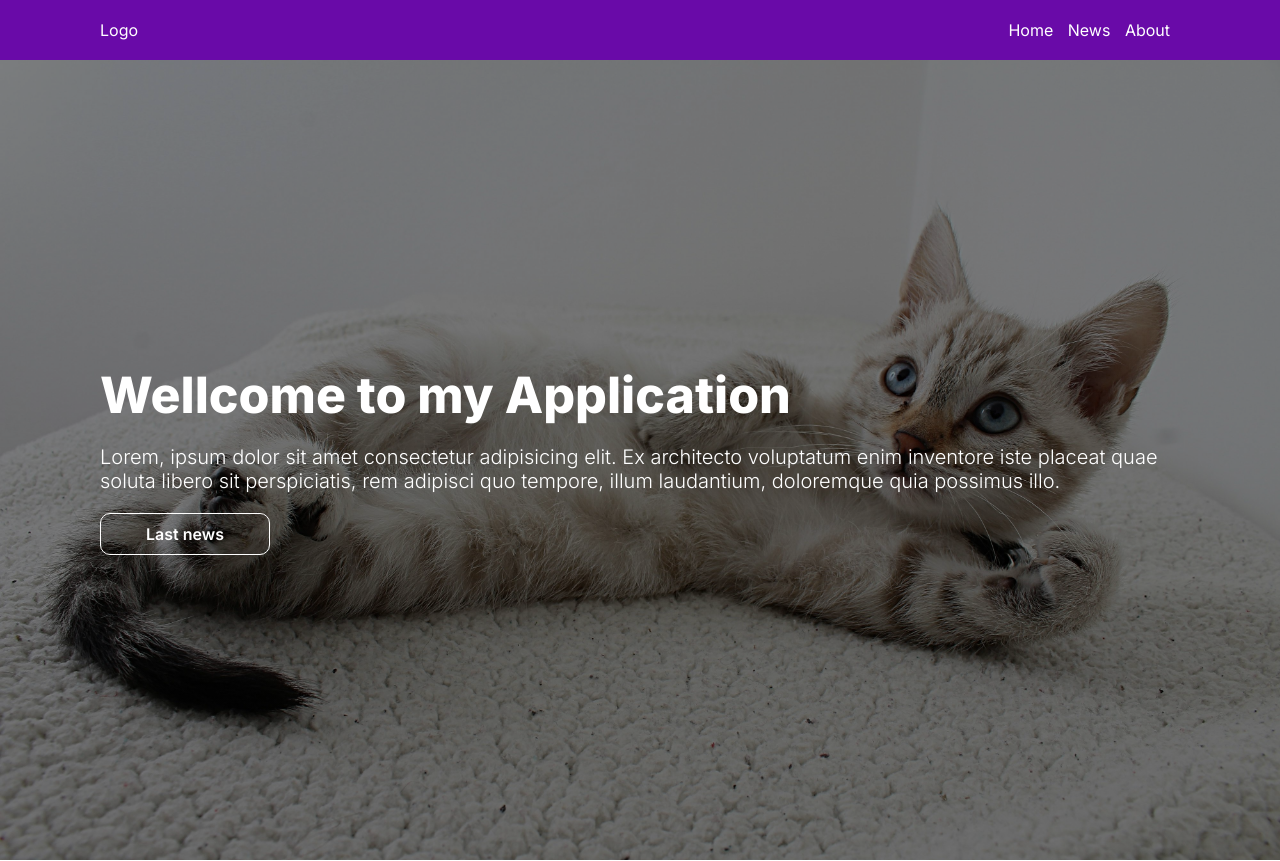
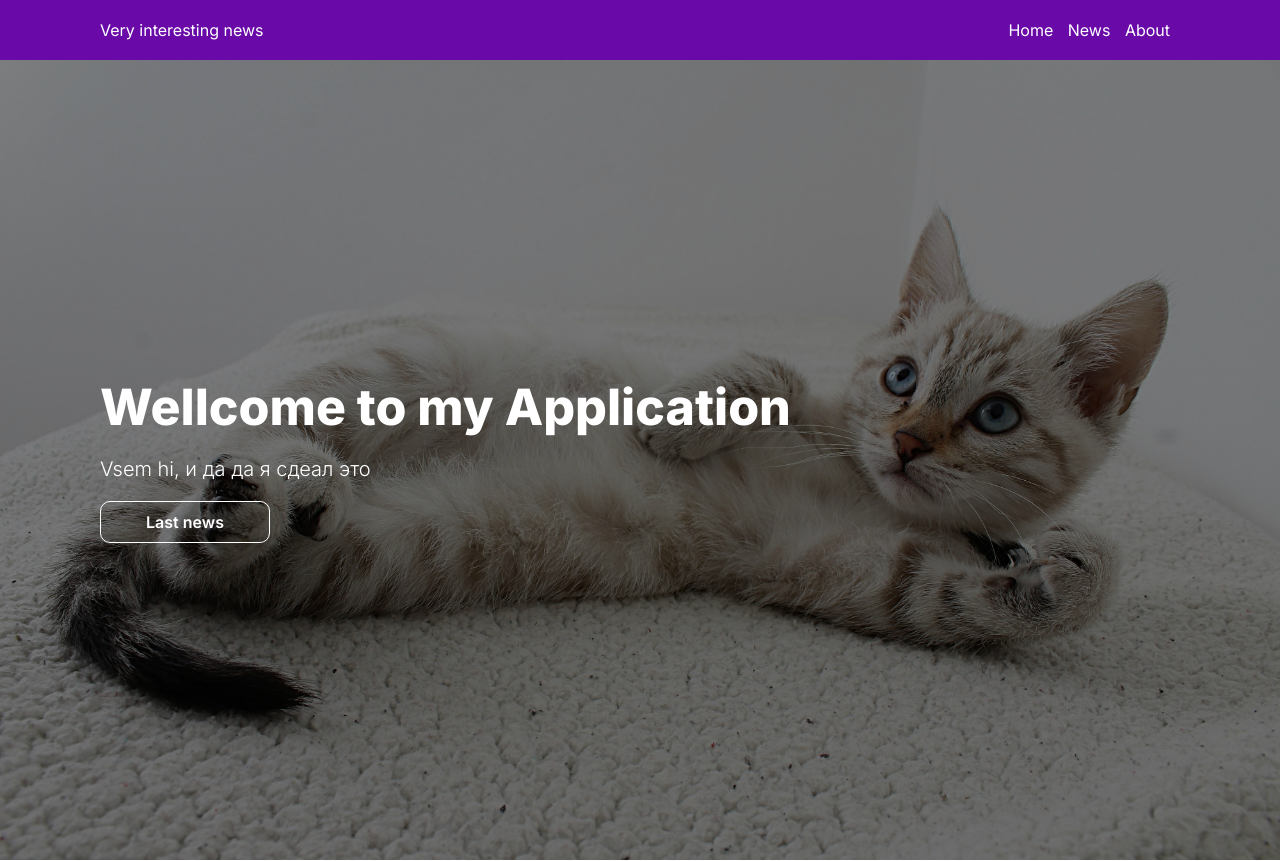
Before and after one commit to Em0nd999/yaustal, a Django app: page / in a window 1280 px wide. Shown: the top 861 px of the page. Run offline with Django 5.2, Linux system fonts and the light colour scheme; data that the repository does not hold is empty.

Commit message:
td commit

```diff
--- a/news_app/templates/primary/index.html
+++ b/news_app/templates/primary/index.html
@@ -13,7 +13,7 @@
     <header class="header">
         <div class="container">
             <div class="row">
-                <a href="#" class="logo">Logo</a>
+                <a href="{% url 'news_page' %}" class="logo">Very interesting news</a>
                 <ul class="header-nav">
                     <li class="nav-list"><a href="{% url 'home_page' %}" class="nav-link">Home</a></li>
                     <li class="nav-list"><a href="{% url 'news_page' %}" class="nav-link">News</a></li>
@@ -35,8 +35,8 @@
         <section class="home">
             <div class="container">
                 <h1 class="home-title">Wellcome to my Application</h1>
-                <p class="home-description">Lorem, ipsum dolor sit amet consectetur adipisicing elit. Ex architecto voluptatum enim inventore iste placeat quae soluta libero sit perspiciatis, rem adipisci quo tempore, illum laudantium, doloremque quia possimus illo.</p>
-                <a href="#" class="button-outline-light">Last news</a>
+                <p class="home-description">Vsem hi, и да да я сдеал это</p>
+                <a href="{% url 'news_page' %}" class="button-outline-light">Last news</a>
             </div>
         </section>
         <section class="last-news">
```
